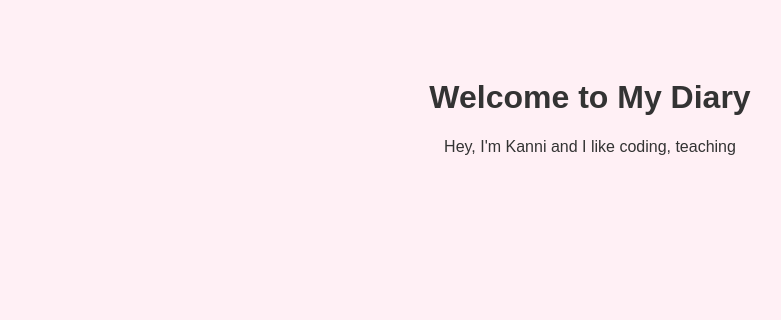
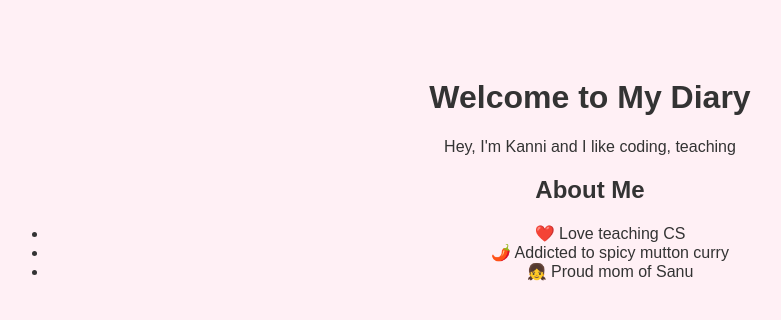
Before and after one commit to aashritha17/Diary1, a plain HTML site: page index.html in a window 1280 px wide. Shown: the whole page, without its empty margins (50-831 px from the left). Drawn offline with Linux system fonts and the light colour scheme.

Commit message:
Added About Me section

```diff
--- a/index.html
+++ b/index.html
@@ -7,5 +7,11 @@
 <body>
   <h1>Welcome to My Diary </h1>
   <p>Hey, I'm Kanni and I like coding, teaching </p>
+  <h2>About Me</h2>
+<ul>
+  <li>❤️ Love teaching CS</li>
+  <li>🌶️ Addicted to spicy mutton curry</li>
+  <li>👧 Proud mom of Sanu</li>
+</ul>
 </body>
 </html>
```
